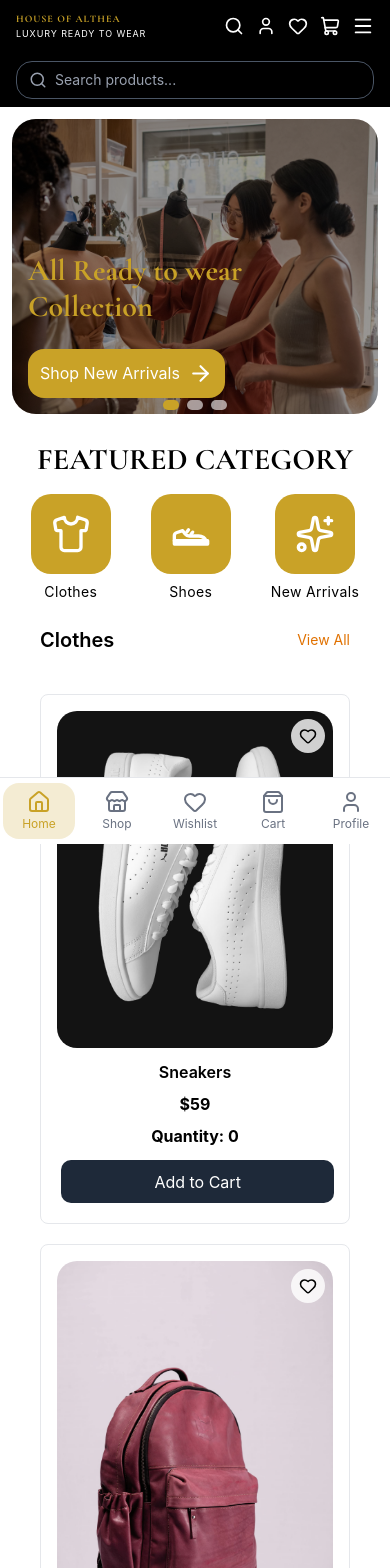
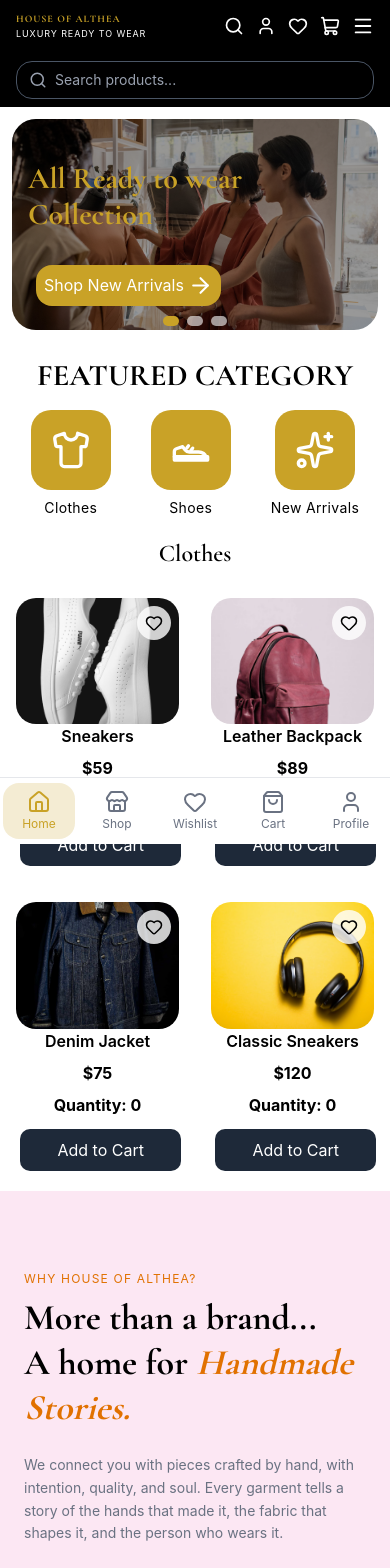
Before and after one commit to ypresido16-blip/e-commerce, a React (Vite) app: page / in a window 390 px wide. Shown: the top 1568 px of the page. Built offline with nearby package versions, Linux system fonts and the light colour scheme.

Commit message:
new changes to mobile

```diff
--- a/src/components/Hero.jsx
+++ b/src/components/Hero.jsx
@@ -35,7 +35,7 @@ const Hero = () => {
 
   return (
     <div className=" px-3 py-3 md:py-0 md:px-0">
-      <section className="relative w-full h-[35vh] rounded-3xl md:rounded-none md:h-[70vh] overflow-hidden"    onTouchStart={handleTouchStart}
+      <section className="relative w-full h-[25vh] rounded-3xl md:rounded-none md:h-[70vh] overflow-hidden"    onTouchStart={handleTouchStart}
            onTouchEnd={handleTouchEnd}
  >
 
@@ -55,7 +55,7 @@ const Hero = () => {
               >
                 All Ready to wear <br /> Collection
               </p>
-              <button className="bg-gold flex text-white items-center gap-2 px-3 py-3 rounded-2xl hover:bg-amber-500 active:bg-amber-700 cursor-pointer transition-colors">
+              <button className="bg-gold flex text-white items-center   gap-1 p-2 py-2  m-2    md:px-4  md:py-4 rounded-2xl hover:bg-amber-500 active:bg-amber-700 cursor-pointer transition-colors">
 
                 Shop New Arrivals
                    <ArrowRight size={25} />
--- a/src/components/ProductCard.jsx
+++ b/src/components/ProductCard.jsx
@@ -2,12 +2,12 @@ import { Heart } from "lucide-react"
 
 const ProductCard = ({ product, onAddToCart, decreaseQty, increaseQty, cartQty }) => {
   return (
-    <div className="border border-gray-200 rounded-lg p-4 text-center">
+    <div className="rounded-lg p-4 text-center">
       <div className="relative">
         <img
           src={product.image}
           alt={product.name}
-          className="w-full h-[40vh] object-cover rounded-[20px] mb-3"
+          className="w-[80vw] md:w-[100%]  md:h-[40vh] h-[15vh] object-cover rounded-[20px] "
         />
         <button className="absolute top-2 right-2 bg-white/80 rounded-full p-2 hover:bg-white transition-colors">
           <Heart size={18} />
--- a/src/components/ProductGrid.jsx
+++ b/src/components/ProductGrid.jsx
@@ -69,12 +69,14 @@ const ProductGrid = () => {
 
   return (
    <>
-  <div className="flex justify-between items-center px-10 pt-6">
-    <h2 className="text-xl font-semibold">Clothes</h2>
-    <a href="#" className="text-sm text-amber-600 hover:underline">View All</a>
+  <div className="flex justify-center m-3  items-center px-2 pt-2">
+    <h2 className="text-2xl font-semibold "
+    style={{ fontFamily: "Cormorant Garamond, serif" }}
+    >Clothes</h2>
+
   </div>
 
-  <section className="grid grid-cols-1 sm:grid-cols-2 md:grid-cols-4 gap-5 p-10">
+  <section className="grid  grid-cols-2 sm:grid-cols-2 md:grid-cols-4  ">
     {products.map((product) => (
       <ProductCard
         key={product.id}
```
